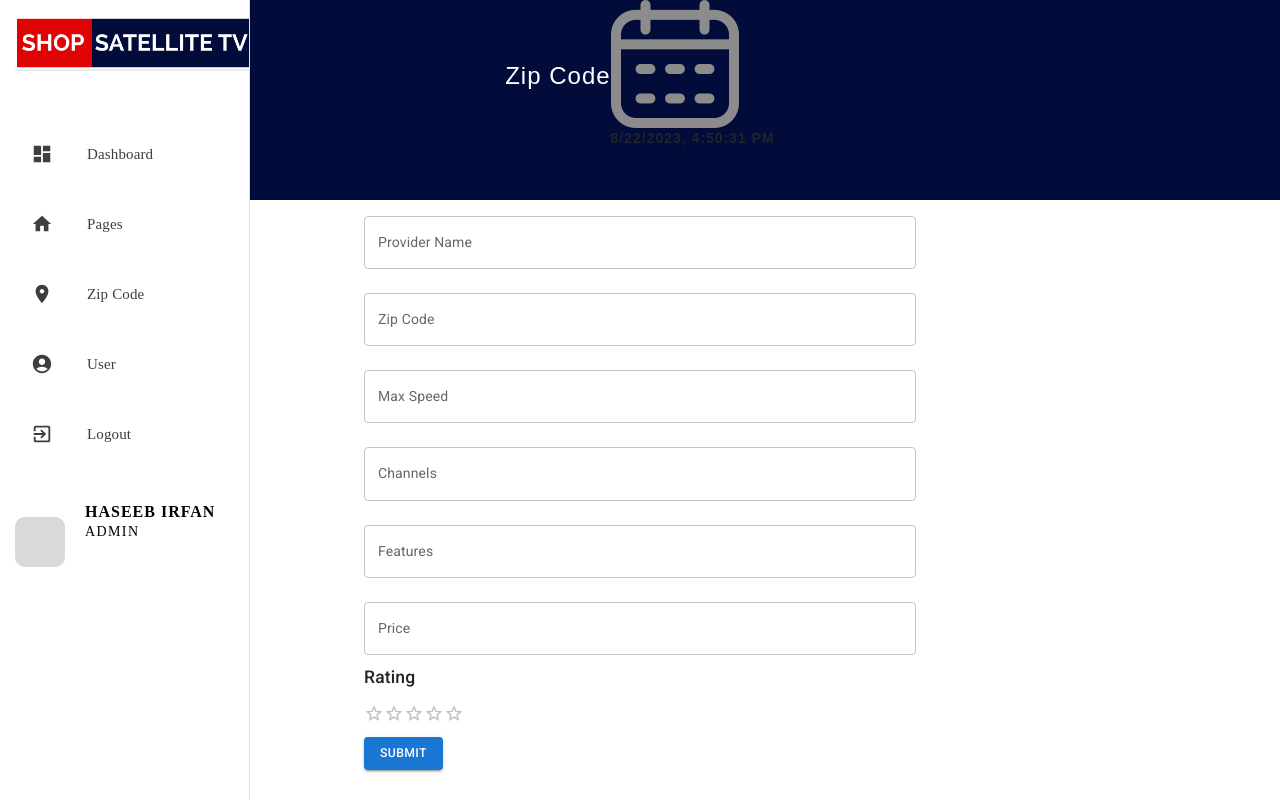
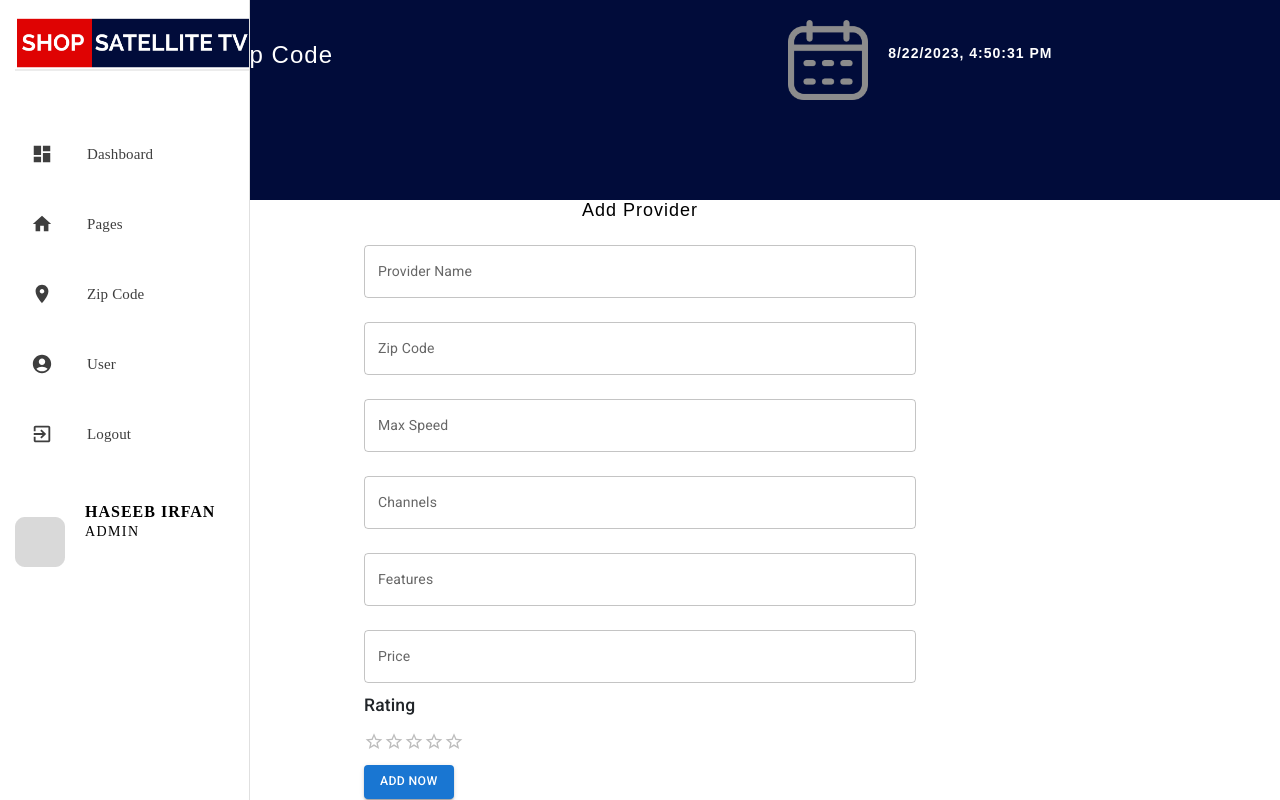
Before and after one commit to ShabiGardezi/DashboardCableTv, a React (Create React App) app: page /zipcode in a window 1280 px wide. Built offline with nearby package versions, Linux system fonts and the light colour scheme; a small style sheet from the web is missing.

Commit message:
ZipCode Section Complete

```diff
--- a/src/App.js
+++ b/src/App.js
@@ -6,12 +6,12 @@ import Dashboard from "./components/Dashboard";
 import Pages from "./components/Pages";
 import Zipcodes from "./components/Zipcodes";
 import User from "./components/User";
+import VerticalNavbar from "./components/Sidebar";
 function App() {
   const [isLoggedIn, setIsLoggedIn] = useState(false);
 
   return (
     <div className="App">
-      <main>
       <Routes>
         <Route path="/pages" exact Component={Pages}></Route>
         <Route path="/zipcode" exact Component={Zipcodes}></Route>
@@ -29,7 +29,6 @@ function App() {
           }
         />
       </Routes>
-      </main>
     </div>
   );
   function ProtectedDashboard() {
--- a/src/components/Zipcodes.jsx
+++ b/src/components/Zipcodes.jsx
@@ -1,14 +1,12 @@
 import React from "react";
 import VerticalNavbar from "./Sidebar";
-import { Container, Typography } from "@mui/material";
-import DataDisplay from "../pages/ZipCodeDataDisplay";
 import ProviderForm from "../pages/ZipCodeDataDisplay";
 function Zipcodes() {
   return (
-    <>
+    <div className="Zipcodes">
       <VerticalNavbar />
       <ProviderForm />
-    </>
+    </div>
   );
 }
 export default Zipcodes;
--- a/src/pages/ZipCodeDataDisplay.jsx
+++ b/src/pages/ZipCodeDataDisplay.jsx
@@ -27,9 +27,10 @@ function ProviderForm() {
   };
 
   return (
-    <>
+    <div className="Provider-container">
       <HeaderCommon title="Zip Code" />
       <Container maxWidth="sm">
+        <h2 className="heading-1">Add Provider</h2>
         <form onSubmit={handleSubmit}>
           <TextField
             label="Provider Name"
@@ -98,11 +99,11 @@ function ProviderForm() {
             )}
           </Box>
           <Button variant="contained" color="primary" type="submit">
-            Submit
+            Add Now
           </Button>
         </form>
       </Container>
-    </>
+    </div>
   );
 }
 
--- a/src/styles/HeaderCommon.css
+++ b/src/styles/HeaderCommon.css
@@ -3,9 +3,21 @@
 }
 .header-content {
   display: flex;
-  justify-content: center;
+  justify-content: space-around;
   align-items: center;
+  padding-top: 20px;
 }
 .heading {
   color: white;
 }
+.date-time {
+  display: flex;
+  align-items: center;
+}
+.date img {
+  height: 80px;
+}
+p.calendar {
+  color: white;
+  margin-left: 20px;
+}
--- a/src/styles/ProviderForm.css
+++ b/src/styles/ProviderForm.css
@@ -2,3 +2,8 @@ svg.MuiSvgIcon-root.MuiSvgIcon-fontSizeInherit.css-1vooibu-MuiSvgIcon-root {
   width: 20px;
   height: 33px;
 }
+.heading-1 {
+  color: black;
+  text-align: center;
+  font-size: 18px;
+}
--- /dev/null
+++ b/src/styles/Zipcodes.css
@@ -0,0 +1,6 @@
+.col-3 {
+  width: 25%;
+}
+.col-9 {
+  width: 75%;
+}
```
Lines whose indentation alone changed are shown as unchanged.
